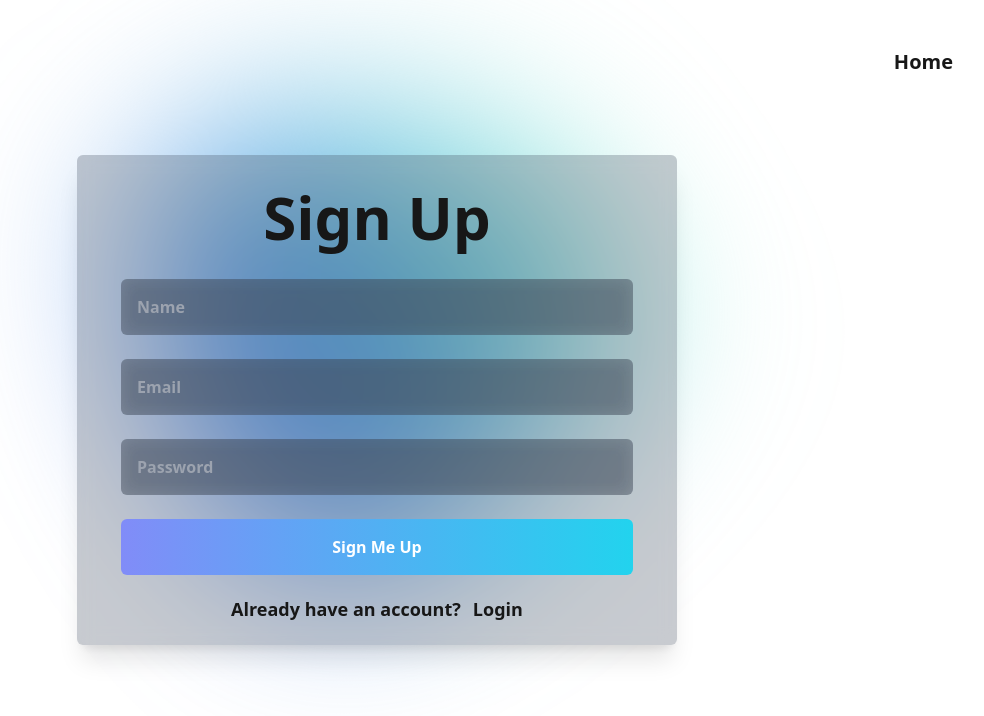
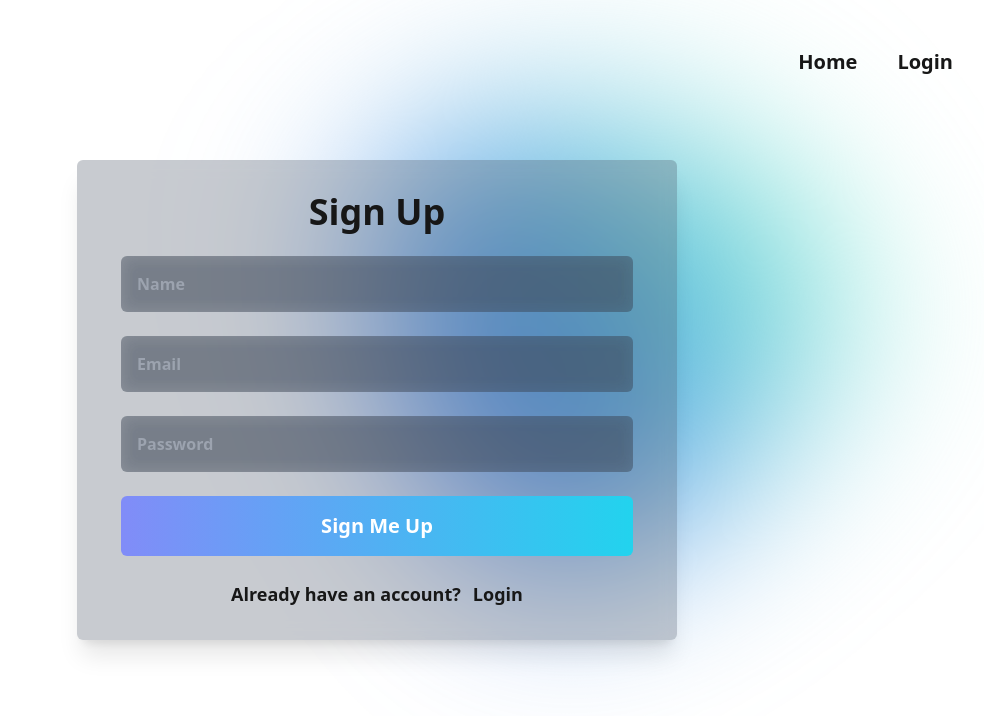
Before and after one commit to caseycantrell/crowdwork-frontend, a Next.js app: page /signup in a window 1280 px wide. Shown: the top 716 px of the page, without its empty margins (263-1247 px from the left). Built offline with nearby package versions, Linux system fonts and the light colour scheme.

Commit message:
styling tweaks

```diff
--- a/src/app/page.tsx
+++ b/src/app/page.tsx
@@ -3,14 +3,14 @@ import Link from 'next/link';
 const Home: React.FC = () => {
   return (
     <div className='flex flex-col justify-center items-center min-h-screen relative'>
-      <div className='gradient-background'></div>
+      <div className="gradient-background"></div>
       <div className="flex flex-row items-center text-xl font-bold absolute top-12 right-16">
         <Link href='/login' className=''>Login</Link>
         <Link href='/signup' className='ml-10'>Sign Up</Link>
       </div>
       <div className="flex flex-col justify-center items-center">
         <p className='font-extrabold text-8xl'>CROWDWORK</p>
-        <p className='font-bold text-2xl'>Real-time song requesting and chat for DJ&apos;s.</p>
+        <p className='font-extrabold text-2xl'>Real-time song requesting and chat for DJ&apos;s.</p>
       </div>
     </div>
   );
--- a/src/components/UI/Notification.tsx
+++ b/src/components/UI/Notification.tsx
@@ -40,7 +40,7 @@ const Notification: FC<NotificationProps> = ({ notificationMessage, isError = fa
             <p className='text-xl font-bold mr-2'>
                 {isError ? "WOMP WOMP." : "Noice."}
             </p>
-            <Image src={isError ? '/icons/error.png' : '/icons/success.png'} width={25} height={25} alt="Error" className='flex items-center mb-0.5'/>
+            <Image src={isError ? '/icons/error.png' : '/icons/success.png'} width={25} height={25} alt="Error" className='flex items-center mb-0.5 ml-1' priority />
         </div>
         <p className={`mt-2 font-bold ${isError ? 'text-red-500/80' : 'text-green-500/80'}`}>{notificationMessage}</p>
         </motion.div>
--- a/src/pages/dancefloor/[dancefloorId]/details.tsx
+++ b/src/pages/dancefloor/[dancefloorId]/details.tsx
@@ -102,7 +102,7 @@ const DancefloorDetails: React.FC = () => {
 
   return (
     <div className="min-h-screen flex items-center justify-center p-4">
-      <div className='gradient-background'></div>
+      <div className="gradient-background"></div>
       <Notification showNotification={showNotification} notificationMessage={notificationMessage} onClose={() => setShowNotification(false)} isError={isStatusMessageError} />
       <div className="w-full max-w-6xl bg-gray-600 bg-opacity-30 shadow-lg rounded-lg p-8">
         <div className="flex flex-col md:flex-row md:justify-between md:items-center pb-4">
@@ -123,7 +123,7 @@ const DancefloorDetails: React.FC = () => {
             </div>
             <div className="flex flex-row items-center">
               <p className="font-bold">Status:</p>
-              <p className={`font-medium ml-1 ${dancefloor.status === 'active' ? 'text-main' : ''}`}>
+              <p className={`font-semibold ml-1 ${dancefloor.status === 'active' ? 'text-main' : 'text-gray-400'}`}>
                 {dancefloor.status ? dancefloor.status.charAt(0).toUpperCase() + dancefloor.status.slice(1) : ''}
               </p>
               {dancefloor.status === 'active' && (
@@ -131,11 +131,11 @@ const DancefloorDetails: React.FC = () => {
               )}
               {dancefloor.status === 'completed' && (
                 <Image
-                  src="/icons/success.png"
+                  src="/icons/completed.png"
                   width={20}
                   height={20}
                   alt="Completed"
-                  className="ml-1"
+                  className="ml-1 mb-0.5"
                 />
               )}
             </div>
--- a/src/pages/login.tsx
+++ b/src/pages/login.tsx
@@ -56,17 +56,18 @@ const LoginPage: React.FC = () => {
 
   return (
     <div className="gradient-bg min-h-screen flex flex-col items-center justify-center relative">
-      <div className='gradient-background'></div>
+      <div className="gradient-background"></div>
       <Notification isError={isError} notificationMessage={notificationMessage} showNotification={showNotification}  onClose={() => setShowNotification(false)} />
       <div className="flex flex-row items-center text-xl font-bold absolute top-12 right-16">
         <Link href='/' className=''>Home</Link>
+        <Link href='/signup' className='ml-10'>Sign Up</Link>
       </div>
       <div className="">
-        <div className='backdrop-blur bg-gray-600/30 border-1 border-gray-500 rounded-md shadow-xl p-8 flex flex-col items-center w-[600px] h-[410px]'>
-          <p className="text-6xl font-extrabold">Login</p>
+        <div className='backdrop-blur bg-gray-600/30 border-1 border-gray-500 rounded-md shadow-xl p-8 flex flex-col items-center w-[600px]'>
+          <p className="text-4xl font-extrabold">Login</p>
           <form
             onSubmit={handleSubmit}
-            className="space-y-6 w-full max-w-lg flex flex-col items-center mt-8"
+            className="space-y-6 w-full max-w-lg flex flex-col items-center mt-6"
           >
             <Input
               type="email"
@@ -82,11 +83,11 @@ const LoginPage: React.FC = () => {
               className='backdrop-blur bg-gray-700/40 text-white p-4'
               onChange={(e) => setPassword(e.target.value)}
             />
-            <Button type="submit" fontWeight="font-bold" className="w-full" padding='py-4'>
+            <Button type="submit" padding='py-4' fontWeight="font-bold" className="w-full text-xl">
               Log Me In
             </Button>
           </form>
-          <div className="flex flex-row items-center justify-center mt-5 text-lg relative w-full">
+          <div className="flex flex-row items-center justify-center mt-6 text-lg relative w-full">
             <p className="mr-3 font-semibold">Don&apos;t have an account yet?</p>
             <Link href="/signup" className="font-bold">
               Sign Up
--- a/src/pages/signup.tsx
+++ b/src/pages/signup.tsx
@@ -67,15 +67,15 @@ const SignupPage: React.FC = () => {
 
   return (
     <div className="gradient-bg min-h-screen flex flex-col items-center justify-center relative">
-      <div className='gradient-background'></div>
+      <div className="gradient-background"></div>
       <Notification isError={isError} notificationMessage={notificationMessage} showNotification={showNotification} onClose={() => setShowNotification(false)} />
       <div className="flex flex-row items-center text-xl font-bold absolute top-12 right-16">
         <Link href='/' className=''>Home</Link>
+        <Link href='/login' className='ml-10'>Login</Link>
       </div>
-      <div className="text-container">
-      <div className='backdrop-blur bg-gray-600/30 border-1 border-gray-500 rounded-md shadow-xl p-8 flex flex-col items-center w-[600px] h-[490px]'>
-        <p className="text-6xl font-extrabold">Sign Up</p>
-        <form onSubmit={handleSignup} className="space-y-6 w-full max-w-lg flex flex-col items-center mt-8">
+      <div className='backdrop-blur bg-gray-600/30 border-1 border-gray-500 rounded-md shadow-xl p-8 flex flex-col items-center w-[600px]'>
+        <p className="text-4xl font-extrabold">Sign Up</p>
+        <form onSubmit={handleSignup} className="space-y-6 w-full max-w-lg flex flex-col items-center mt-6">
           <Input
             type="text"
             placeholder="Name"
@@ -101,16 +101,15 @@ const SignupPage: React.FC = () => {
             type="submit"
             padding='py-4'
             fontWeight="font-bold"
-            className="w-full"
+            className="w-full text-xl"
           >
             Sign Me Up
           </Button>
         </form>
-        <div className="flex flex-row items-center justify-center mt-5 text-lg relative w-full">
+        <div className="flex flex-row items-center justify-center mt-6 text-lg relative w-full">
           <p className="mr-3 font-semibold">Already have an account?</p>
           <Link href="/login" className="font-bold">Login</Link>
         </div>
-      </div>
       </div>
     </div>
   );
--- a/src/styles/globals.css
+++ b/src/styles/globals.css
@@ -112,20 +112,19 @@ body {
 .gradient-background {
   --size: 950px;
   --speed: 10s;
-  --easing: cubic-bezier(0.8, 0.2, 0.2, 0.8);
-
   width: var(--size);
   height: var(--size);
+  --easing: cubic-bezier(0.8, 0.2, 0.2, 0.8);
   filter: blur(calc(var(--size) / 5));
   background-image: linear-gradient(hsl(222, 84%, 60%), hsl(164, 79%, 71%));
   animation: rotate var(--speed) var(--easing) alternate infinite;
   border-radius: 30% 70% 70% 30% / 30% 30% 70% 70%;
-
-  position: absolute;
-  top: 20%;
+  position: fixed;
+  top: 50%;
+  left: 50%;
   transform: translate(-50%, -50%);
   z-index: -1;
-  transition: all 0.5s ease-out;
+  pointer-events: none;
 }
 
 @media (max-width: 1280px) {
```
Also changed, not shown: public/icons/error.png, public/icons/success.png.
